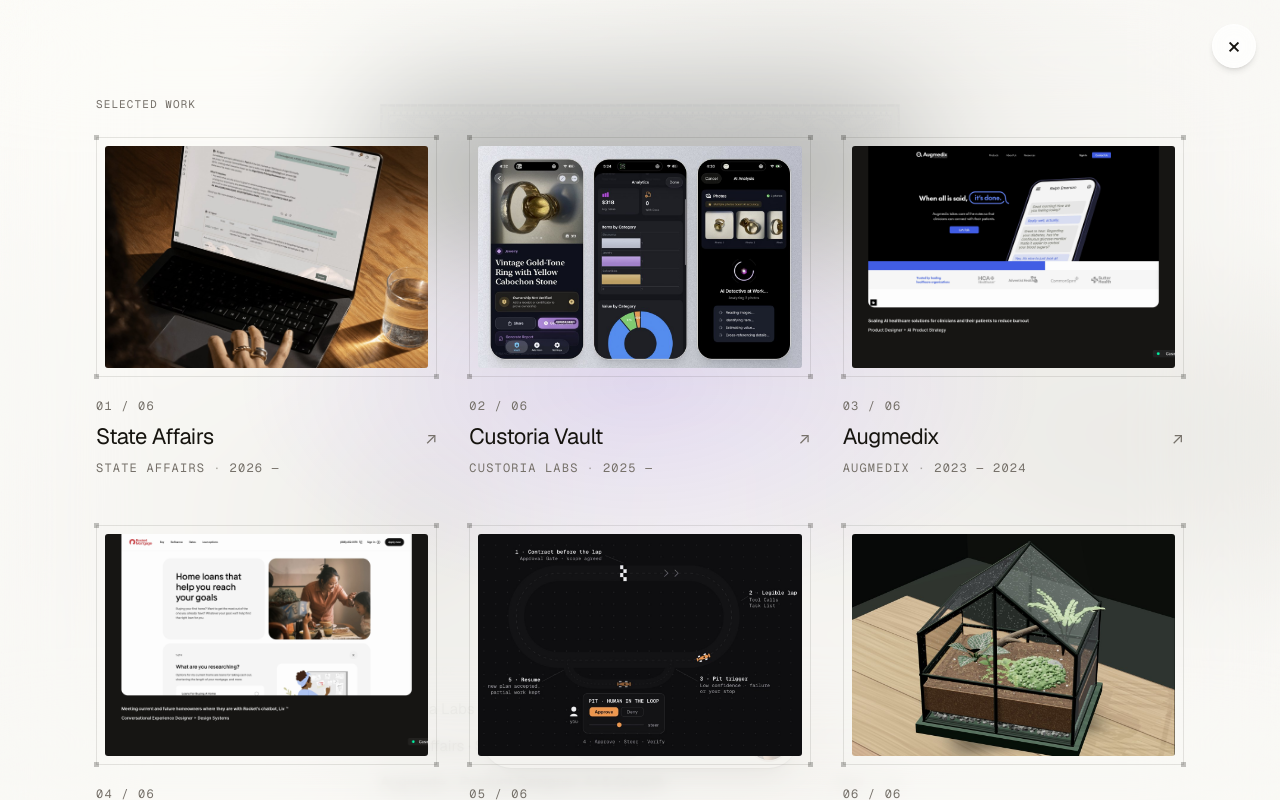
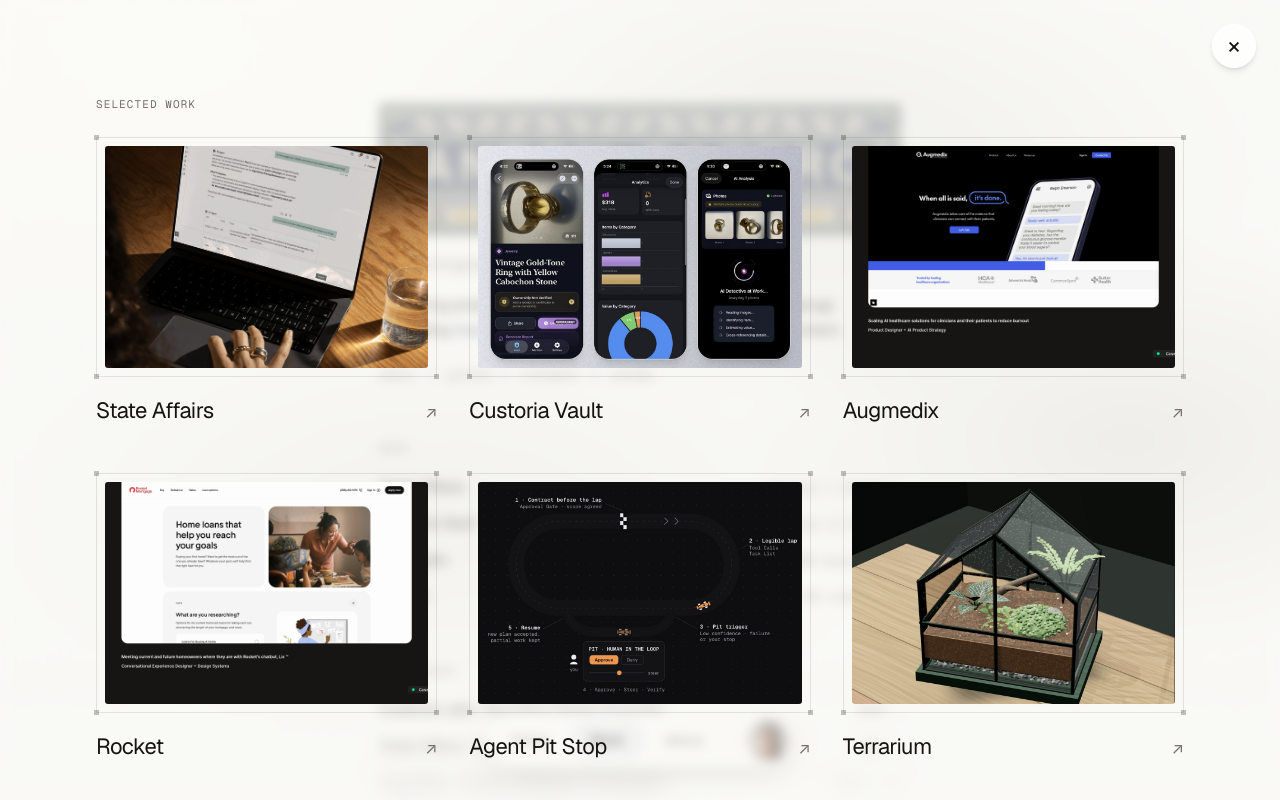
Before and after one commit to acaspx/portfolio-chops, a Next.js app: page / in a window 1280 px wide. Both pictures are taken after a click on the button "Work". Shown: the top 800 px of the page. Built offline with nearby package versions, Linux system fonts and the light colour scheme.

Commit message:
Work overlay: titles only, page shows softly behind

```diff
--- a/components/IndexSection.tsx
+++ b/components/IndexSection.tsx
@@ -16,9 +16,6 @@ export type IndexItem = {
   /** Shown beside the column on hover. Omit for rows with nothing to show. */
   img?: string;
   alt?: string;
-  /** Work overlay card: who it was for, and when. */
-  company?: string;
-  years?: string;
   /** Below lg: one line under the title, and a swipeable row of images. */
   desc?: string;
   gallery?: { src: string; alt: string }[];
--- a/components/WorkOverlay.tsx
+++ b/components/WorkOverlay.tsx
@@ -11,15 +11,14 @@ import type { IndexItem } from "@/components/IndexSection";
 
 /**
  * Work overlay, opened from the floating nav. The six projects as preview
- * cards in a 3x2 grid (2 columns on tablet, 1 on phones) over the same blurred
- * backdrop as the About overlay. Each card links to its case study, or to the
+ * cards in a 3x2 grid (2 columns on tablet, 1 on phones) laid over the page
+ * itself, lightly blurred and washed so it stays recognisable behind them. Each card links to its case study, or to the
  * live project for side projects; the locked case opens the password gate,
  * which sits above this overlay.
  *
  * Card anatomy, after the reference but in this site's tokens: a hairline
  * frame with small square registration marks at its corners holding the
- * image, then a mono "01 / 06" index, the title with an arrow, and a mono
- * company · years line.
+ * image, then the title with an arrow.
  */
 
 const PROJECTS: IndexItem[] = [...work, ...more].slice(0, 6);
@@ -86,7 +85,6 @@ export default function WorkOverlay({ open, onClose }: { open: boolean; onClose:
   }, [open, onClose]);
 
   if (!mounted) return null;
-  const total = String(PROJECTS.length).padStart(2, "0");
 
   return createPortal(
     <AnimatePresence>
@@ -96,23 +94,15 @@ export default function WorkOverlay({ open, onClose }: { open: boolean; onClose:
           animate={{ opacity: 1 }}
           exit={{ opacity: 0 }}
           transition={{ duration: 0.3 }}
-          className="fixed inset-0 z-50 overflow-y-auto backdrop-blur-3xl"
+          className="fixed inset-0 z-50 overflow-y-auto backdrop-blur-[6px]"
           onClick={onClose}
           role="dialog"
           aria-modal="true"
           aria-label="Selected work"
         >
-          {/* neutral wash plus a faint accent glow behind the grid, like the
-              light pooling in the reference */}
-          <div aria-hidden className="pointer-events-none fixed inset-0 bg-paper/25" />
-          <div
-            aria-hidden
-            className="pointer-events-none fixed inset-0"
-            style={{
-              background:
-                "radial-gradient(45% 40% at 50% 48%, color-mix(in srgb, var(--color-violet) 16%, transparent), transparent 70%)",
-            }}
-          />
+          {/* a light paper wash: the page underneath stays recognisable,
+              just softened, with enough contrast for the cards to read */}
+          <div aria-hidden className="pointer-events-none fixed inset-0 bg-paper/55" />
 
           <button
             ref={closeRef}
@@ -154,10 +144,7 @@ export default function WorkOverlay({ open, onClose }: { open: boolean; onClose:
                       </div>
                     </div>
 
-                    <p className="mt-5 font-mono text-[12px] tracking-widest text-muted">
-                      {String(i + 1).padStart(2, "0")} / {total}
-                    </p>
-                    <div className="mt-2 flex items-start justify-between gap-4">
+                    <div className="mt-5 flex items-start justify-between gap-4">
                       <h3 className="text-[22px] leading-tight tracking-tight text-ink transition-colors group-hover:text-accent">
                         {it.label}
                       </h3>
@@ -168,13 +155,6 @@ export default function WorkOverlay({ open, onClose }: { open: boolean; onClose:
                         ↗
                       </span>
                     </div>
-                    {(it.company || it.years) && (
-                      <p className="mt-2 font-mono text-[12px] uppercase tracking-widest text-muted">
-                        {it.company}
-                        {it.company && it.years && <span className="mx-2 opacity-60">·</span>}
-                        {it.years}
-                      </p>
-                    )}
                   </CardLink>
                 </motion.li>
               ))}
--- a/lib/projects.ts
+++ b/lib/projects.ts
@@ -2,15 +2,13 @@ import type { IndexItem } from "@/components/IndexSection";
 
 /**
  * The project list, shared by the home index and the Work overlay, so a
- * project added here shows up in both. `company` and `years` feed the overlay
- * cards; `meta`, `desc` and `gallery` feed the home page.
+ * project added here shows up in both. `img` is the overlay card's image;
+ * `meta`, `desc` and `gallery` feed the home page.
  */
 
 export const work: IndexItem[] = [
   {
     label: "State Affairs",
-    company: "State Affairs",
-    years: "2026 —",
     meta: "Walmart + DoorDash",
     href: "/work/state-affairs",
     locked: true,
@@ -26,8 +24,6 @@ export const work: IndexItem[] = [
   },
   {
     label: "Custoria Vault",
-    company: "Custoria Labs",
-    years: "2025 —",
     meta: "~150 users in 90 days",
     href: "/work/custoria",
     img: "/work/cu-preview.jpg",
@@ -40,8 +36,6 @@ export const work: IndexItem[] = [
   },
   {
     label: "Augmedix",
-    company: "Augmedix",
-    years: "2023 — 2024",
     meta: "$139M acquisition",
     href: "/work/augmedix",
     img: "/work/ax-mobile.png",
@@ -55,8 +49,6 @@ export const work: IndexItem[] = [
   },
   {
     label: "Rocket",
-    company: "Rocket",
-    years: "2022 — 2023",
     meta: "−75% onboarding",
     href: "/work/rocket",
     img: "/work/rk-hero.png",
@@ -76,8 +68,6 @@ export const work: IndexItem[] = [
 export const more: IndexItem[] = [
   {
     label: "Agent Pit Stop",
-    company: "Open source",
-    years: "2026",
     meta: "Open-source design system",
     href: "https://agent-pitstop.vercel.app",
     external: true,
@@ -90,8 +80,6 @@ export const more: IndexItem[] = [
   },
   {
     label: "Terrarium",
-    company: "Side project",
-    years: "2026",
     meta: "Ecosystem simulation",
     href: "https://terrarium-sim.vercel.app",
     external: true,
--- a/package.json
+++ b/package.json
@@ -1,6 +1,6 @@
 {
   "name": "anton-castro-portfolio",
-  "version": "3.7.0",
+  "version": "3.7.1",
   "private": true,
   "scripts": {
     "dev": "next dev",
```
Also changed, not shown: 1 other file (tests, documents, lock files or other folders).
